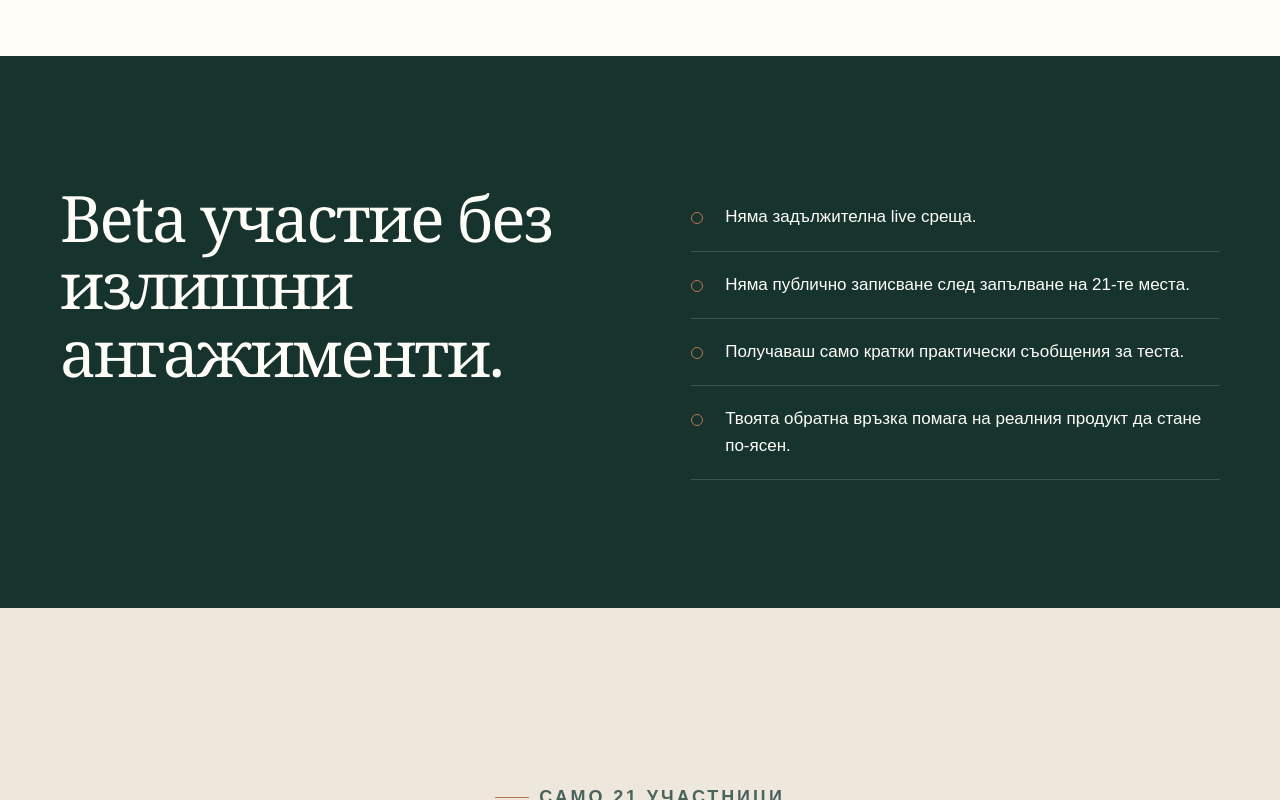
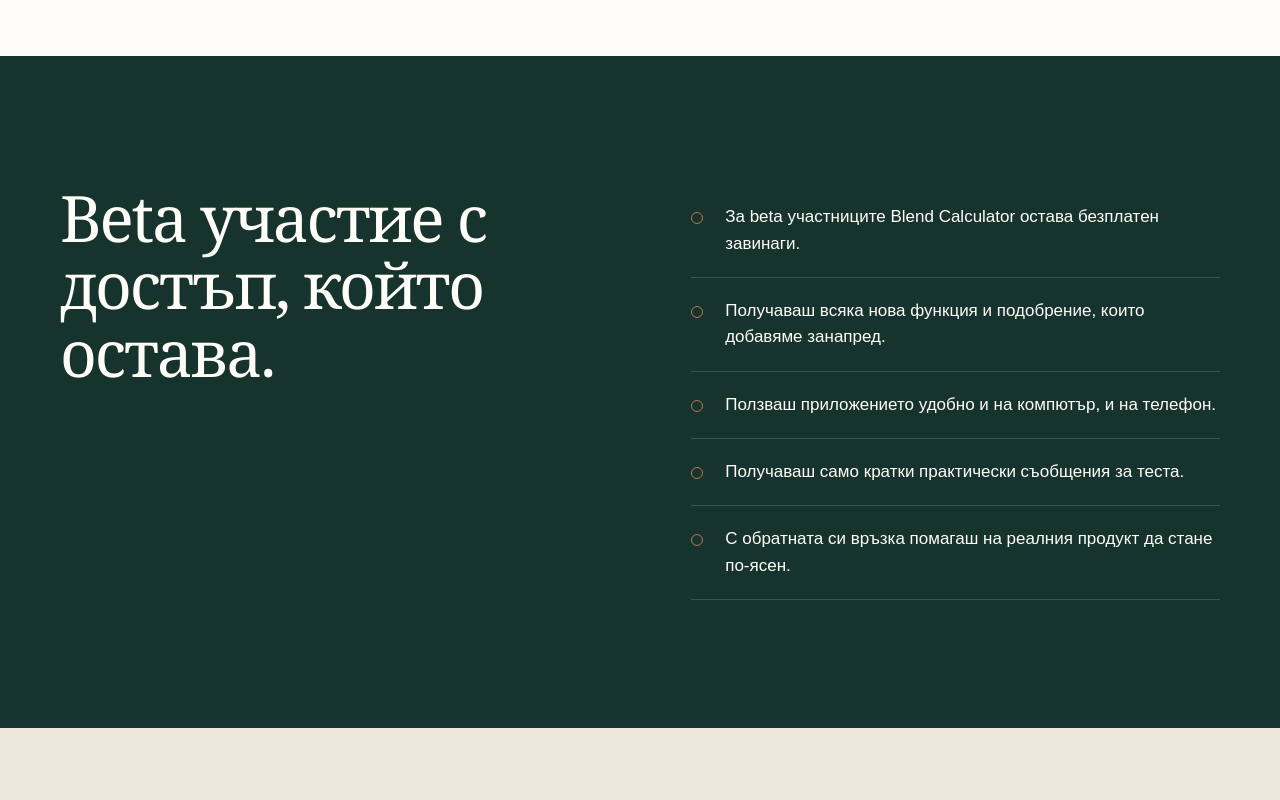
Before and after one commit to dobrinyanev-win/bc-beta-landing, a plain HTML site: page public/index.html in a window 1280 px wide. Shown: the part 1571-2371 px from the top of the page. Drawn offline with Linux system fonts and the light colour scheme.

Commit message:
docs: clarify beta participant benefits

```diff
--- a/public/index.html
+++ b/public/index.html
@@ -421,7 +421,7 @@
         <p class="bc-lead">Практичен калкулатор за персонализирани блендове: подреждаш съставките, виждаш себестойността и запазваш ясна версия на избора си.</p>
         <div class="bc-actions">
           <a class="bc-button" href="https://beyourwealthyness.newzenler.com/courses/bc-beta/buy" rel="noopener">Искам едно от 21-те места</a>
-          <span class="bc-meta">Безплатно · без задължителна live среща</span>
+          <span class="bc-meta">Безплатно за 21 beta участници</span>
         </div>
       </div>
 
@@ -474,12 +474,13 @@
 
   <section class="bc-section bc-section-dark">
     <div class="bc-shell bc-promise-grid">
-      <h2>Beta участие без излишни ангажименти.</h2>
+      <h2>Beta участие с достъп, който остава.</h2>
       <ul class="bc-list">
-        <li>Няма задължителна live среща.</li>
-        <li>Няма публично записване след запълване на 21-те места.</li>
+        <li>За beta участниците Blend Calculator остава безплатен завинаги.</li>
+        <li>Получаваш всяка нова функция и подобрение, които добавяме занапред.</li>
+        <li>Ползваш приложението удобно и на компютър, и на телефон.</li>
         <li>Получаваш само кратки практически съобщения за теста.</li>
-        <li>Твоята обратна връзка помага на реалния продукт да стане по-ясен.</li>
+        <li>С обратната си връзка помагаш на реалния продукт да стане по-ясен.</li>
       </ul>
     </div>
   </section>
```
